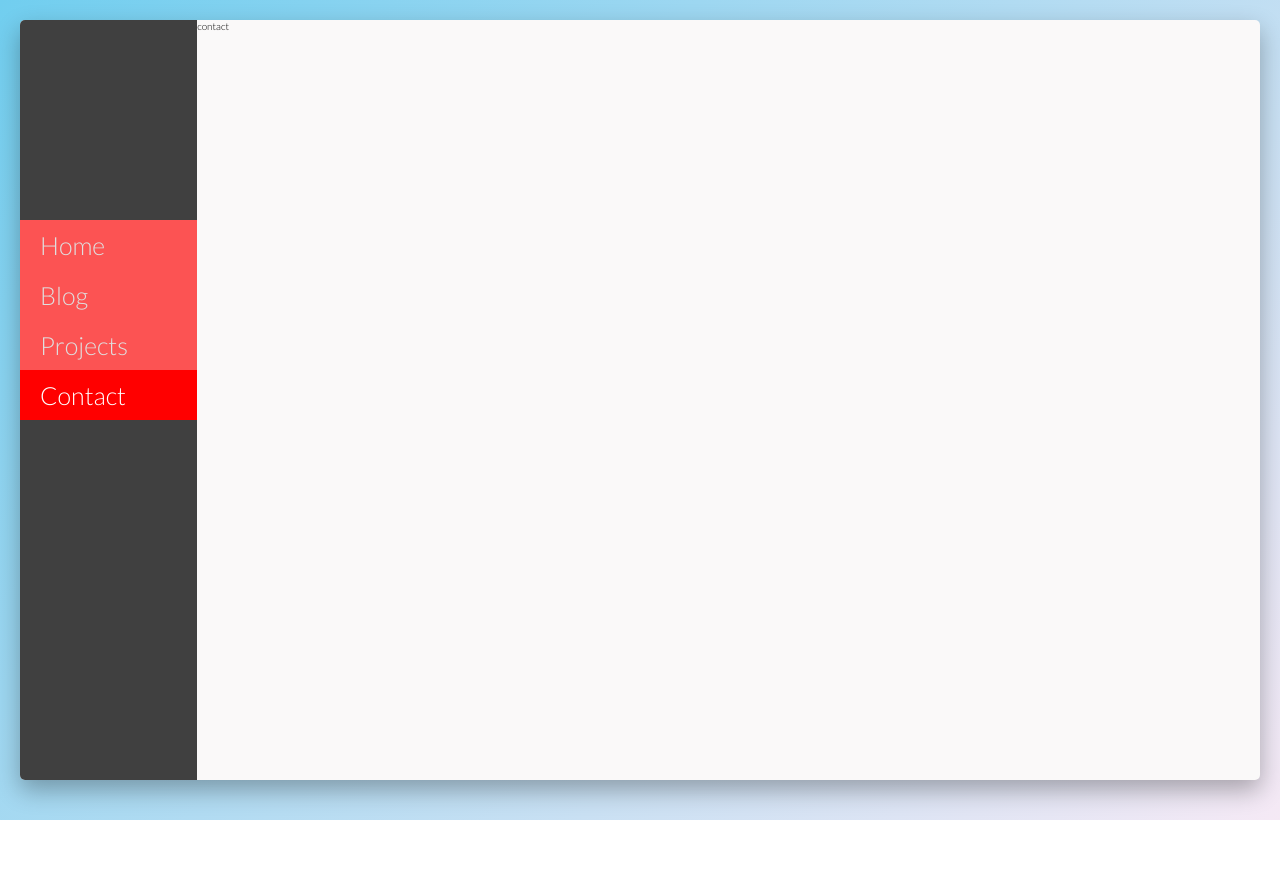
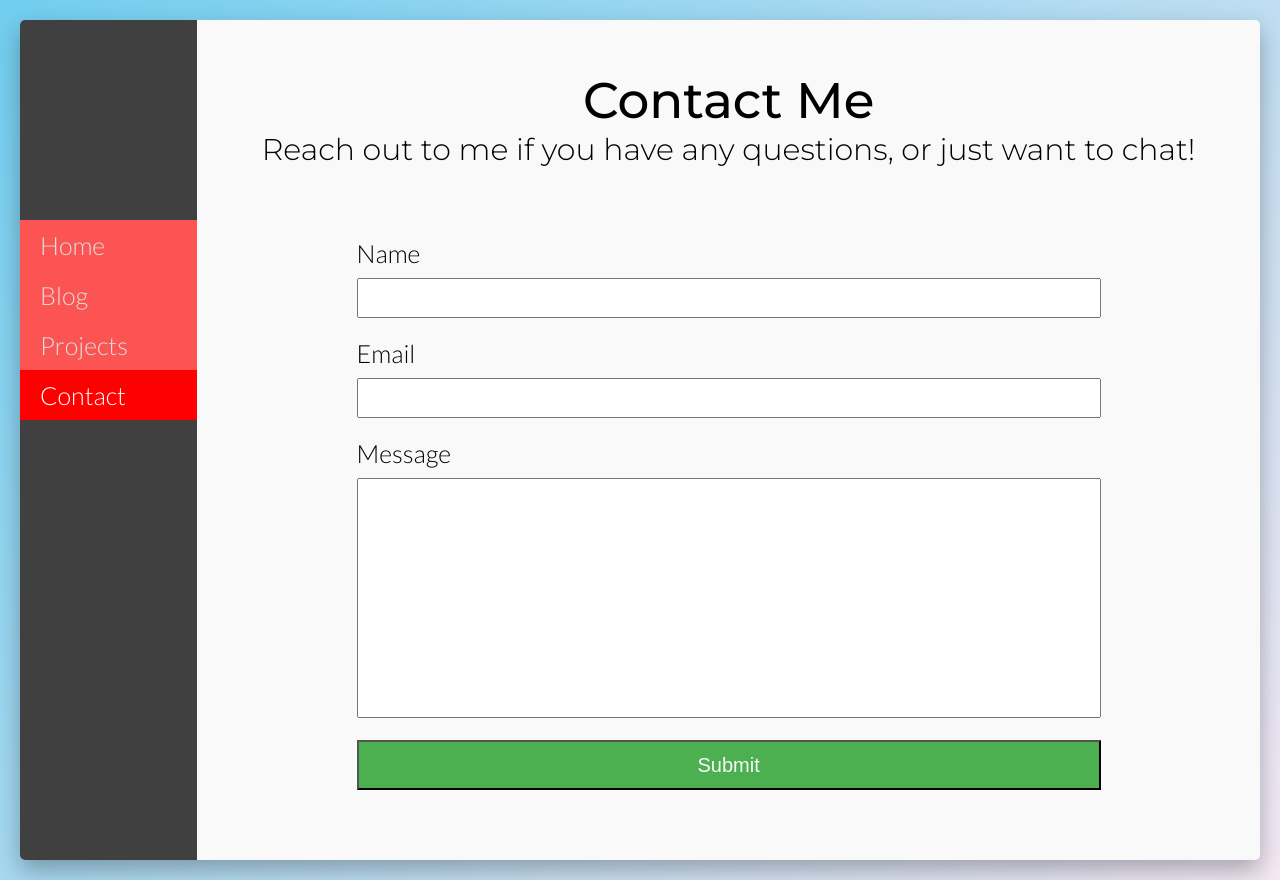
Before and after one commit to clirette/portfolio-site-redesign, a Gatsby site: page /contact in a window 1280 px wide. Before the commit the page ends 820 px from the top, so only its background shows below. Built offline with nearby package versions, Linux system fonts and the light colour scheme; Gatsby itself is replaced by a stand-in of ours.

Commit message:
Moved styles, added form module (to ensure netlify attributes work w/ using styled components), first pass at contact.

```diff
--- a/src/components/Headers.js
+++ b/src/components/Headers.js
@@ -1,16 +1,19 @@
 import styled from "styled-components"
 
 export const PageHeader = styled.h1`
-  font-size: 7rem;
+  font-size: 5rem;
+  font-weight: 500;
+  text-align: center;
   font-family: "Montserrat", sans-serif;
-  font-weight: ${props => props.fontWeight || 700};
-  text-align: ${props => props.align || "left"};
+  font-weight: 500;
+  margin-top: ${props => (props.isHome ? "none" : "5rem")};
 `
 
 export const PageSubHeader = styled.h1`
-  font-size: 5rem;
+  font-weight: 300;
+  text-align: center;
+  letter-spacing: 0.2rem;
   font-family: "Montserrat", sans-serif;
-  font-weight: ${props => props.fontWeight || 700};
-  text-align: ${props => props.align || "left"};
+  font-size: 3rem;
   letter-spacing: ${props => props.letterSpacing || "0"};
 `
--- a/src/components/Layout.js
+++ b/src/components/Layout.js
@@ -1,6 +1,6 @@
 import React from "react"
 import styled from "styled-components"
-import "../styles.css"
+import "../css/styles.css"
 
 import SideNav from "./SideNav"
 
--- /dev/null
+++ b/src/css/contactForm.module.css
@@ -0,0 +1,51 @@
+.center {
+  margin: 0 auto;
+  text-align: center;
+  padding: 5rem;
+  display: block;
+  width: 70%;
+}
+
+.formItem {
+  margin: 2rem 0;
+  width: 100%;
+  text-align: left;
+}
+
+.inputs {
+  width: 100%;
+  box-sizing: border-box;
+  height: 4rem;
+  font-size: 2rem;
+}
+
+.labels {
+  font-size: 2.5rem;
+  margin-bottom: 1rem;
+  display: block;
+  font-weight: 500;
+}
+
+.textArea {
+  width: 100%;
+  height: 30vh;
+  font-size: 2rem;
+  box-sizing: border-box;
+  font-family: Cantarell;
+  padding-top: .5rem;
+  padding-left: .5rem;
+  resize: none;
+}
+
+input[type=submit] {
+  cursor: pointer;
+  background-color: #4CAF50;
+  color: #f8f8f8;
+  height: 5rem;
+  transition: all .3s;
+}
+
+input[type=submit]:hover {
+  background-color: #45a049;
+  color: #fff;
+}
--- a/src/styles.css
+++ b/src/css/styles.css
@@ -36,9 +36,9 @@ body {
   justify-content: center;
 }
 .portrait {
-  background: url('./images/self.jpg') no-repeat center center / cover;
-  height: 30rem;
-  width: 30rem;
+  background: url('../images/self.jpg') no-repeat center center / cover;
+  height: 25rem;
+  width: 25rem;
   margin: 3rem auto;
   text-align: center;
   border-radius: 50%;
--- a/src/pages/contact.js
+++ b/src/pages/contact.js
@@ -1,8 +1,48 @@
 import React from "react"
 import Layout from "../components/Layout"
+import styled from "styled-components"
+import { PageHeader, PageSubHeader } from "../components/Headers"
+import styles from "../css/contactForm.module.css"
 
 const contact = () => {
-  return <Layout>contact</Layout>
+  console.log(styles)
+  return (
+    <Layout>
+      <PageHeader>Contact Me</PageHeader>
+      <PageSubHeader>
+        Reach out to me if you have any questions, or just want to chat!
+      </PageSubHeader>
+      <div className={styles.center}>
+        <form name="contact" method="POST" data-netlify="true">
+          <div className={styles.formItem}>
+            <label htmlFor="name" className={styles.labels}>
+              Name
+            </label>
+            <input type="text" name="name" className={styles.inputs} required />
+          </div>
+          <div className={styles.formItem}>
+            <label htmlFor="email" className={styles.labels}>
+              Email
+            </label>
+            <input type="text" name="name" className={styles.inputs} required />
+          </div>
+          <div className={styles.formItem}>
+            <label htmlFor="message" className={styles.labels}>
+              Message
+            </label>
+            <textarea
+              name="message"
+              id="message"
+              className={styles.textArea}
+            ></textarea>
+          </div>
+          <div className={styles.formItem}>
+            <input type="submit" value="Submit" className={styles.inputs} />
+          </div>
+        </form>
+      </div>
+    </Layout>
+  )
 }
 
 export default contact
```
Also changed, not shown: src/pages/index.js (+2 -6 lines).
